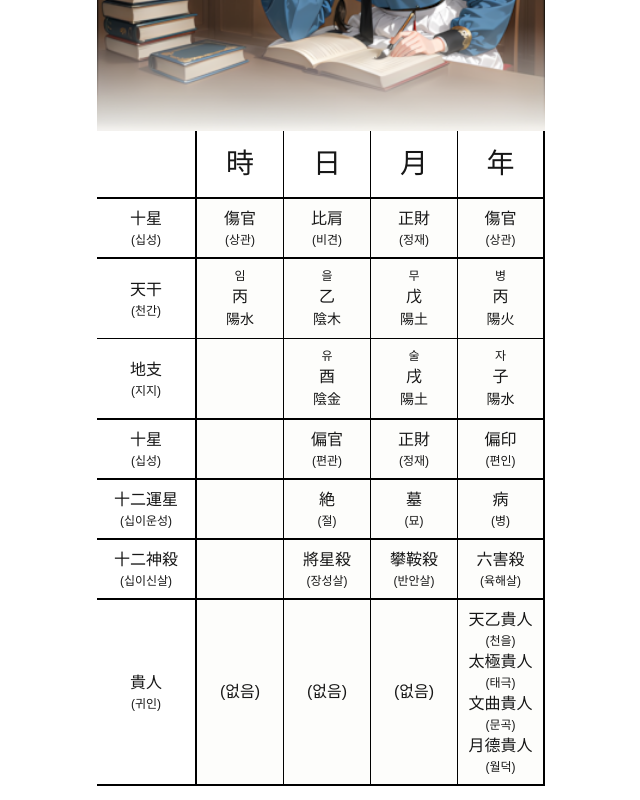
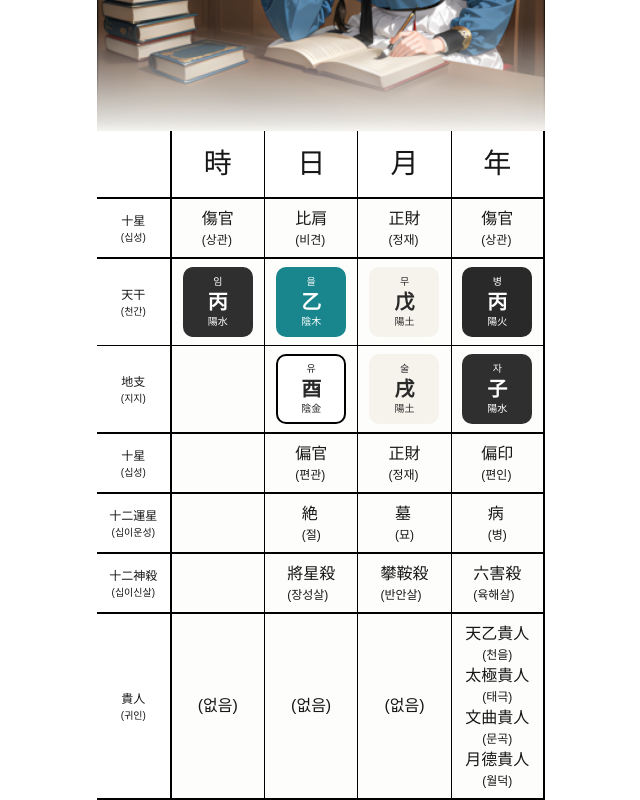
Before and after one commit to LeeHyoGeun96/rocketai, a Next.js app: page / in a window 1280 px wide. Shown: the part 1545-2345 px from the top of the page, without its empty margins (319-959 px from the left). Built offline with nearby package versions, Linux system fonts and the light colour scheme.

Commit message:
feat: SaJuGridStyles로 grid 레이아웃 스타일 관리
- SaJuCell 컴포넌트를 새로 추가하여 셀의 레이아웃을 관리
- 레이아웃 상수 및 스타일을 SaJuGridStyles로 관리
- 테마에 elementCellStyle 추가하여 셀 스타일링 개선

```diff
--- /dev/null
+++ b/components/UI/SaJuTable/SaJuCell.tsx
@@ -0,0 +1,51 @@
+import { SaJuFontStyles, SaJuPaddingStyles } from "@/constants/layoutConstants";
+import { themes } from "@/constants/theme";
+
+interface SaJuCellProps {
+  cell?: SaJuCell;
+}
+
+export default function SaJuCell({ cell }: SaJuCellProps) {
+  if (!cell) return null;
+
+  return (
+    <div style={{ ...SaJuPaddingStyles.cell }}>
+      {cell.elementLabel ? (
+        <div style={themes["청월"].getElementCellStyle(cell.elementLabel)}>
+          <p className="text-[10px] leading-none">{cell.koreanLabel}</p>
+
+          <p className="text-xl font-semibold leading-none">{cell.label}</p>
+
+          <p className=" text-[10px] leading-none">{cell.elementLabel}</p>
+        </div>
+      ) : (
+        <>
+          {cell.koreanLabel && (
+            <p style={SaJuFontStyles.cellKoreanLabel}>{cell.koreanLabel}</p>
+          )}
+          {cell.labelArray?.length ? (
+            cell.labelArray.map((label, i) => (
+              <div key={i} className="flex flex-col items-center">
+                <p style={SaJuFontStyles.cellMainLabel}>{label}</p>
+                {cell.subLabelArray?.[i] && (
+                  <p style={SaJuFontStyles.cellSubLabel}>
+                    ({cell.subLabelArray[i]})
+                  </p>
+                )}
+              </div>
+            ))
+          ) : (
+            <>
+              {cell.label && (
+                <p style={SaJuFontStyles.cellMainLabel}>{cell.label}</p>
+              )}
+              {cell.subLabel && (
+                <p style={SaJuFontStyles.cellSubLabel}>({cell.subLabel})</p>
+              )}
+            </>
+          )}
+        </>
+      )}
+    </div>
+  );
+}
--- a/components/UI/SaJuTable/SaJuLabelCell.tsx
+++ /dev/null
@@ -1,43 +0,0 @@
-import { SaJuFontStyles } from "@/constants/layoutConstants";
-
-interface SaJuLabelCellProps {
-  cell?: SaJuCell;
-}
-
-export default function SaJuLabelCell({ cell }: SaJuLabelCellProps) {
-  if (!cell) return null;
-
-  return (
-    <div className="flex flex-col items-center justify-center">
-      {cell.koreanLabel && (
-        <p style={SaJuFontStyles.cellKoreanLabel}>{cell.koreanLabel}</p>
-      )}
-
-      {cell.labelArray?.length ? (
-        cell.labelArray.map((label, i) => (
-          <div key={i} className="flex flex-col items-center">
-            <p style={SaJuFontStyles.cellMainLabel}>{label}</p>
-            {cell.subLabelArray?.[i] && (
-              <p style={SaJuFontStyles.cellSubLabel}>
-                ({cell.subLabelArray[i]})
-              </p>
-            )}
-          </div>
-        ))
-      ) : (
-        <>
-          {cell.label && (
-            <p style={SaJuFontStyles.cellMainLabel}>{cell.label}</p>
-          )}
-          {cell.subLabel && (
-            <p style={SaJuFontStyles.cellSubLabel}>({cell.subLabel})</p>
-          )}
-        </>
-      )}
-
-      {cell.elementLabel && (
-        <p style={SaJuFontStyles.cellElementLabel}>{cell.elementLabel}</p>
-      )}
-    </div>
-  );
-}
--- a/components/UI/SaJuTable/SaJuRenderRow.tsx
+++ b/components/UI/SaJuTable/SaJuRenderRow.tsx
@@ -1,5 +1,5 @@
-import { SaJuFontStyles, SaJuPaddingStyles } from "@/constants/layoutConstants";
-import SaJuLabelCell from "./SaJuLabelCell";
+import { SaJuFontStyles } from "@/constants/layoutConstants";
+import SaJuCell from "./SaJuCell";
 import { TIME_KEYS } from "@/constants/SaJuTable/SaJuTableMeta";
 
 interface SaJuRenderRowProps {
@@ -19,12 +19,13 @@ export default function SaJuRenderRow({
     <div style={{ ...theme.getRowCellStyle(index) }}>
       <div
         style={{
-          ...SaJuPaddingStyles.cell,
           ...theme.getRowTitleCellStyle(index),
         }}
       >
         <p style={SaJuFontStyles.titleHanja}>{title.hanjaTitle}</p>
-        <p style={SaJuFontStyles.titleHangle}>({title.hangleTitle})</p>
+        <p style={{ ...SaJuFontStyles.titleHangle, textAlign: "center" }}>
+          ({title.hangleTitle})
+        </p>
       </div>
 
       {TIME_KEYS.map((key, idx) => {
@@ -34,10 +35,9 @@ export default function SaJuRenderRow({
             key={key}
             style={{
               ...theme.getRowDataCellStyle(idx, TIME_KEYS.length),
-              ...SaJuPaddingStyles.cell,
             }}
           >
-            <SaJuLabelCell cell={cell} />
+            <SaJuCell cell={cell} />
           </div>
         );
       })}
--- a/components/UI/SaJuTable/SaJuTable.tsx
+++ b/components/UI/SaJuTable/SaJuTable.tsx
@@ -1,6 +1,10 @@
 import { DEFAULT_THEME_NAME, themes } from "@/constants/theme";
 import SaJuRenderRow from "./SaJuRenderRow";
-import { SaJuFontStyles, SaJuPaddingStyles } from "@/constants/layoutConstants";
+import {
+  SaJuFontStyles,
+  SaJuGridStyles,
+  SaJuPaddingStyles,
+} from "@/constants/layoutConstants";
 import { headers, ROWS } from "@/constants/SaJuTable/SaJuTableMeta";
 
 interface SaJuTableProps {
@@ -19,7 +23,7 @@ export default function SaJuTable({
       <div
         style={{
           display: "grid",
-          gridTemplateColumns: "minmax(100px, auto) repeat(4, 1fr)",
+          gridTemplateColumns: SaJuGridStyles.row.gridTemplateColumns,
           borderBottom: "2px solid black",
         }}
       >
--- a/constants/layoutConstants.ts
+++ b/constants/layoutConstants.ts
@@ -4,8 +4,8 @@ export const MAX_WIDTH = 448;
 
 export const SaJuFontStyles = {
   header: { fontSize: generateClampFontSize(3, 28) },
-  titleHanja: { fontSize: generateClampFontSize(3, 16) },
-  titleHangle: { fontSize: generateClampFontSize(3, 12) },
+  titleHanja: { fontSize: generateClampFontSize(3, 12) },
+  titleHangle: { fontSize: generateClampFontSize(3, 10) },
   cellMainLabel: { fontSize: generateClampFontSize(3, 16) },
   cellSubLabel: { fontSize: generateClampFontSize(3, 12) },
   cellKoreanLabel: { fontSize: generateClampFontSize(3, 12) },
@@ -19,4 +19,14 @@ export const SaJuPaddingStyles = {
   headerCell: {
     padding: `${generateClampFontSize(1, 12)} ${generateClampFontSize(3, 14)}`,
   },
+
+  cellElementLabel: {
+    padding: `${generateClampFontSize(1, 15)} ${generateClampFontSize(1, 15)}`,
+  },
 };
+
+export const SaJuGridStyles = {
+  row: {
+    gridTemplateColumns: `minmax(1px, 0.8fr) minmax(1px, 1fr) minmax(1px, 1fr) minmax(1px, 1fr) minmax(1px, 1fr)`,
+  },
+};
--- a/constants/theme.ts
+++ b/constants/theme.ts
@@ -1,3 +1,7 @@
+import getElementStyle from "@/utils/getElementStyle";
+import { SaJuGridStyles } from "./layoutConstants";
+import { generateClampFontSize } from "@/utils/generateClampFontSize";
+
 export const cheongwolTheme: ThemeSpecificStyles = {
   getHeaderCellStyle: (index: number, totalHeaders: number) => {
     const baseStyle: React.CSSProperties = {
@@ -15,7 +19,7 @@ export const cheongwolTheme: ThemeSpecificStyles = {
   getRowCellStyle: (index: number) => {
     const baseStyle: React.CSSProperties = {
       display: "grid",
-      gridTemplateColumns: "minmax(100px, auto) repeat(4, 1fr)",
+      gridTemplateColumns: SaJuGridStyles.row.gridTemplateColumns,
       borderBottom: index === 1 ? "1px solid black" : "2px solid black",
     };
     return baseStyle;
@@ -44,6 +48,25 @@ export const cheongwolTheme: ThemeSpecificStyles = {
     };
     return baseStyle;
   },
+
+  getElementCellStyle: (elementLabel: string) => {
+    const { backgroundColor, textColor, border } =
+      getElementStyle(elementLabel);
+    const baseStyle: React.CSSProperties = {
+      display: "flex",
+      flexDirection: "column",
+      alignItems: "center",
+      justifyContent: "center",
+      width: generateClampFontSize(1, 70),
+      height: generateClampFontSize(1, 70),
+      gap: generateClampFontSize(1, 5),
+      borderRadius: "10px",
+      backgroundColor,
+      color: textColor,
+      border,
+    };
+    return baseStyle;
+  },
 };
 
 export const themes: Record<string, ThemeSpecificStyles> = {
--- a/types/saju.d.ts
+++ b/types/saju.d.ts
@@ -38,4 +38,6 @@ interface ThemeSpecificStyles {
   ) => React.CSSProperties;
 
   getRowTitleCellStyle: (index: number) => React.CSSProperties;
+
+  getElementCellStyle: (elementLabel: string) => React.CSSProperties;
 }
--- /dev/null
+++ b/utils/getElementStyle.ts
@@ -0,0 +1,36 @@
+export default function getElementStyle(label?: string) {
+  const styleMap: Record<
+    string,
+    { backgroundColor: string; textColor: string; border?: string }
+  > = {
+    陰金: {
+      backgroundColor: "#fff",
+      textColor: "#292929",
+      border: "2px solid black",
+    },
+    陽火: {
+      backgroundColor: "#292929",
+      textColor: "#fff",
+    },
+    陽水: {
+      backgroundColor: "#2f2f2f",
+      textColor: "#fff",
+    },
+    陰木: {
+      backgroundColor: "#18868c",
+      textColor: "#fff",
+    },
+    陽土: {
+      backgroundColor: "#f5f3ec",
+      textColor: "#292929",
+    },
+  };
+
+  return (
+    styleMap[label || ""] || {
+      backgroundColor: "#f3f4f6", // default: gray-100
+      textColor: "#000",
+      border: "1px solid #d1d5db",
+    }
+  );
+}
```
